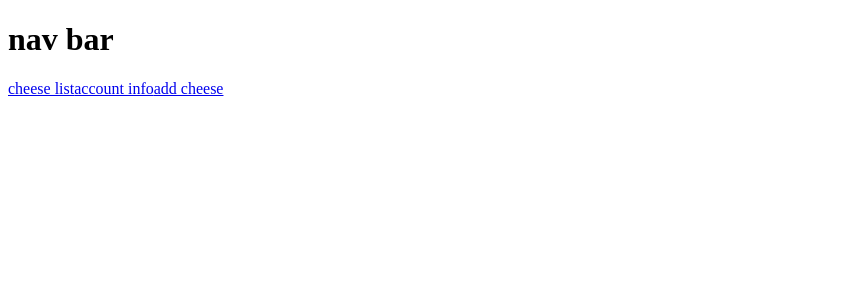
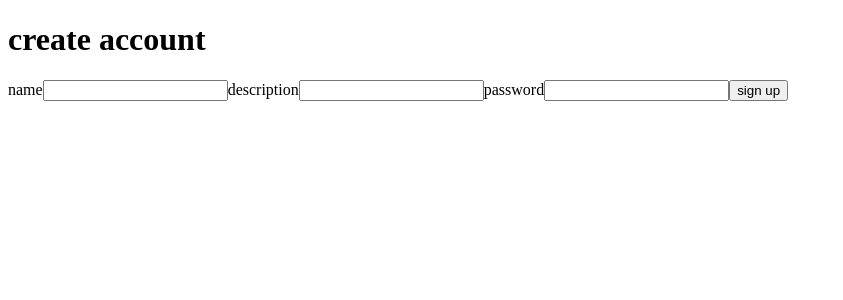
Before and after one commit to ronniegross/projectThree, a React (Create React App) app in the folder client/: page / in a window 1280 px wide. Shown: the top 300 px of the page, without its empty margins (0-843 px from the left). Built offline with nearby package versions, Linux system fonts and the light colour scheme; no server answers.

Commit message:
created user?

```diff
--- a/client/src/App.js
+++ b/client/src/App.js
@@ -1,22 +1,23 @@
 import React, { Component } from 'react'
-import {BrowserRouter as Router, Route, Switch} from 'react-router-dom'
+import { BrowserRouter as Router, Route, Switch } from 'react-router-dom'
 import NavBar from './components/NavBar.js'
 import CheeseList from './components/CheeseList.js'
-import SingleCheese from './components/SingleCheese'
+import SingleCheese from './components/SingleCheese.js'
+import CreateAccount from './components/CreateAccount.js'
+import UserAccount from './components/UserAccount.js'
 
 export default class App extends Component {
 
     render() {
         return (
             <Router>
-                <div>
-                    <NavBar />
-                    <Switch>
-                        <Route exact path="/:userId" component={CheeseList} />
-                        <Route exact path="/:userId/cheeses/:cheeseId" component={SingleCheese}/>
-                    </Switch>
-                </div>
-            </Router>
+                <Switch>
+                    <Route exact path="/" component={CreateAccount} />
+                    <Route exact path="/:userId" component={UserAccount} />
+                    <Route exact path="/:userId/cheeses" component={CheeseList} />
+                    <Route exact path="/:userId/cheeses/:cheeseId" component={SingleCheese} />
+                </Switch>
+            </Router >
         )
     }
 }
--- a/client/src/components/CheeseList.js
+++ b/client/src/components/CheeseList.js
@@ -11,18 +11,10 @@ class CheeseList extends Component {
         }
     }
 
-    // componentDidMount = () => {
-    //     axios.get('/api/fromage').then(res => {
-    //         this.setState({ savedCheeses: res.data })
-    //     })
-    // }
-
     componentDidMount = () => {
-        // console.log(this.props)
         if (this.props.match.params) {
-            axios.get(`api/fromage/${this.props.match.params.userId}`)
+            axios.get(`/api/fromage/${this.props.match.params.userId}`)
                 .then(res => {
-                    // console.log(res)
                     this.setState({
                         user: {
                             _id: res.data._id,
@@ -39,29 +31,16 @@ class CheeseList extends Component {
         return (
             <div>
                 <h1>cheese list</h1>
-                <SingleCheese />
                 {
                     this.state.user.savedCheeses.map(cheese => {
                         return (
                             <div key={cheese._id}>
                                 <Link
-                                    // to={`/${cheese._id}`}
-                                    to={`api/fromage/${this.props.match.params.userId}/cheeses/${cheese._id}`}
+                                    to={`/${this.props.match.params.userId}/cheeses/${cheese._id}`}
                                 >
                                     {cheese.name}
                                 </Link>
                             </div>
-                            // <div>
-                            //     <h2>name: {cheese.name}</h2>
-                            //     <h3>type: {cheese.type}</h3>
-                            //     <h3>hardness: {cheese.hardness}</h3>
-                            //     <h3>price: {cheese.price}</h3>
-                            //     <h3>region: {cheese.region}</h3>
-                            //     <h3>purchase location: {cheese.purchaseLocation}</h3>
-                            //     <h3>wine pairing: {cheese.winePairing}</h3>
-                            //     <h3>image: {cheese.image}</h3>
-                            //     <h3>buy again: {cheese.buyAgain}</h3>
-                            // </div>
                         )
                     })
                 }
--- a/client/src/components/CreateAccount.js
+++ b/client/src/components/CreateAccount.js
@@ -0,0 +1,91 @@
+import React, { Component } from 'react'
+import axios from 'axios'
+
+export default class CreateAccount extends Component {
+    state = {
+        user: {
+            name: '',
+            email: '',
+            password: '',
+            savedCheeses: []
+        },
+        createdUser: {}
+    }
+
+    componentDidMount = () => {
+        axios.get('/api/fromage').then(res => {
+            this.setState({ user: res.data })
+        })
+    }
+
+    createUser = () => {
+        axios.post('/api/fromage', {user: this.state.user})
+            .then(res => {
+                console.log(res.data)
+                this.setState({createdUser: res.data})
+            })
+    }
+
+
+    // createUser = (event) => {
+    //     event.preventDefault()
+    //     axios
+    //         .post('/api/fromage', {
+    //             name: this.state.newCreature.name,
+    //             description: this.state.newCreature.description
+    //         })
+    //         .then(res => {
+    //             const creaturesList = [...this.state.creatures]
+    //             creaturesList.unshift(res.data)
+    //             this.setState({
+    //                 newCreature: {
+    //                     name: '',
+    //                     description: ''
+    //                 },
+    //                 isCreatureFormDisplayed: false,
+    //                 creatures: creaturesList
+    //             })
+    //         })
+    // }
+
+    handleChange = (event) => {
+        const clonedCreatedUser = {...this.state.createdUser}
+        clonedCreatedUser[event.target.name] = event.target.value
+        this.setState({createdUser: clonedCreatedUser})
+    }
+
+    render() {
+        return (
+            <div>
+                <h1>create account</h1>
+                <form onSubmit={this.createUser}>
+                    <label htmlFor="name">name</label>
+                    <input
+                        id="name"
+                        type="text"
+                        name="name"
+                    // onChange={this.handleChange}
+                    // value={this.state.newCreature.name}
+                    />
+                    <label htmlFor="description">description</label>
+                    <input
+                        id="email"
+                        type="text"
+                        name="email"
+                    // onChange={this.handleChange}
+                    // value={this.state.newCreature.description}
+                    />
+                    <label htmlFor="password">password</label>
+                    <input
+                        id="password"
+                        type="text"
+                        name="password"
+                    // onChange={this.handleChange}
+                    // value={this.state.newCreature.description}
+                    />
+                    <button>sign up</button>
+                </form>
+            </div>
+        )
+    }
+}
--- a/client/src/components/NavBar.js
+++ b/client/src/components/NavBar.js
@@ -10,7 +10,7 @@ class NavBar extends Component {
             <div>
                 <h1>nav bar</h1>
                 {/* <Link to={`${this.promsuserId}/cheeses`}>cheese list</Link> */}
-                <Link to={`$:userId/cheeses`}>cheese list</Link>
+                <Link to={`:userId/cheeses`}>cheese list</Link>
                 <Link to="/:id">account info</Link>
                 <Link to="/:userId/cheeses">add cheese</Link>
             </div>
--- /dev/null
+++ b/client/src/components/UserAccount.js
@@ -0,0 +1,11 @@
+import React, { Component } from 'react'
+
+export default class UserAccount extends Component {
+    render() {
+        return (
+            <div>
+                <h1>user account page</h1>
+            </div>
+        )
+    }
+}
```
Also changed, not shown: client/src/components/User.js (deleted).
